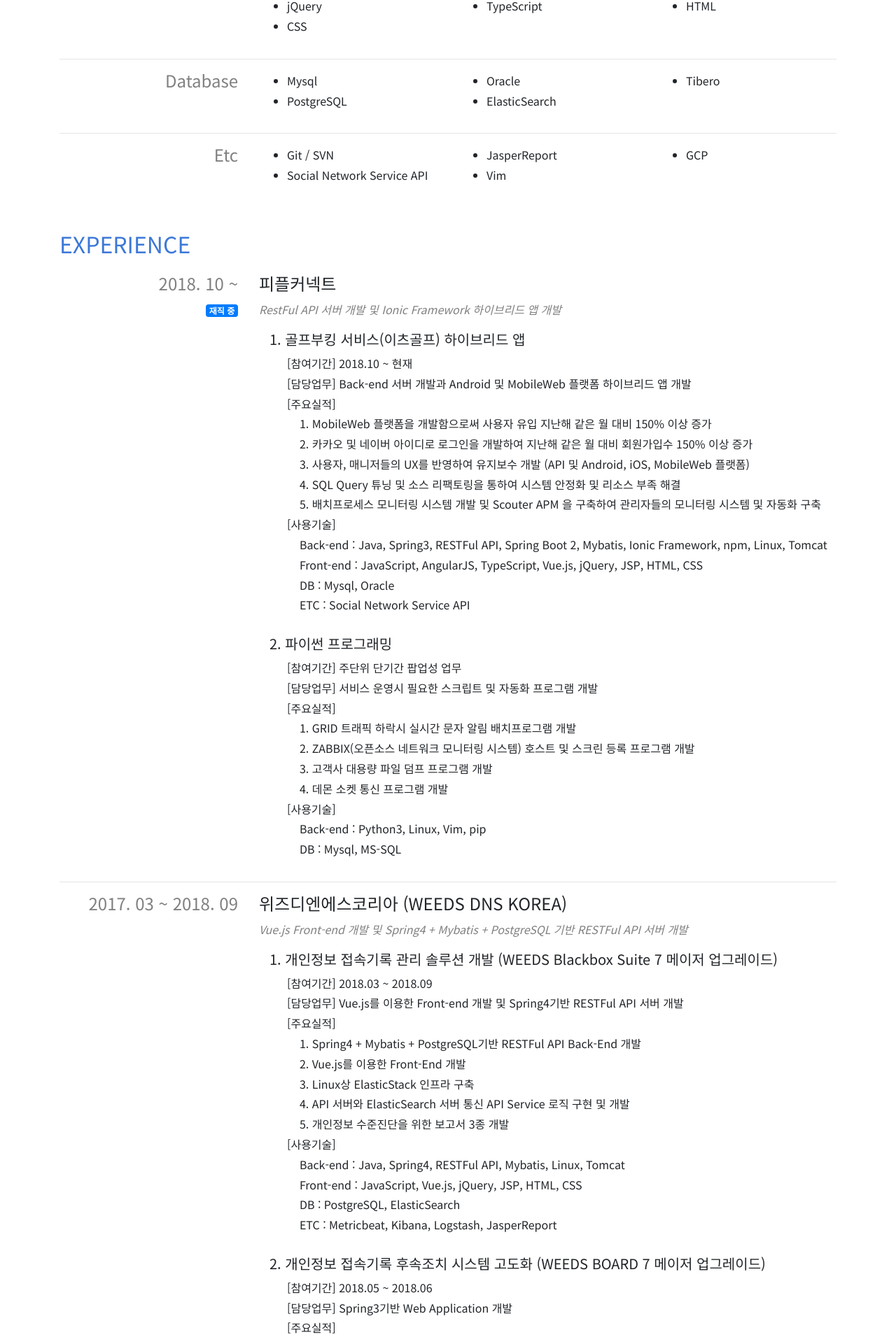
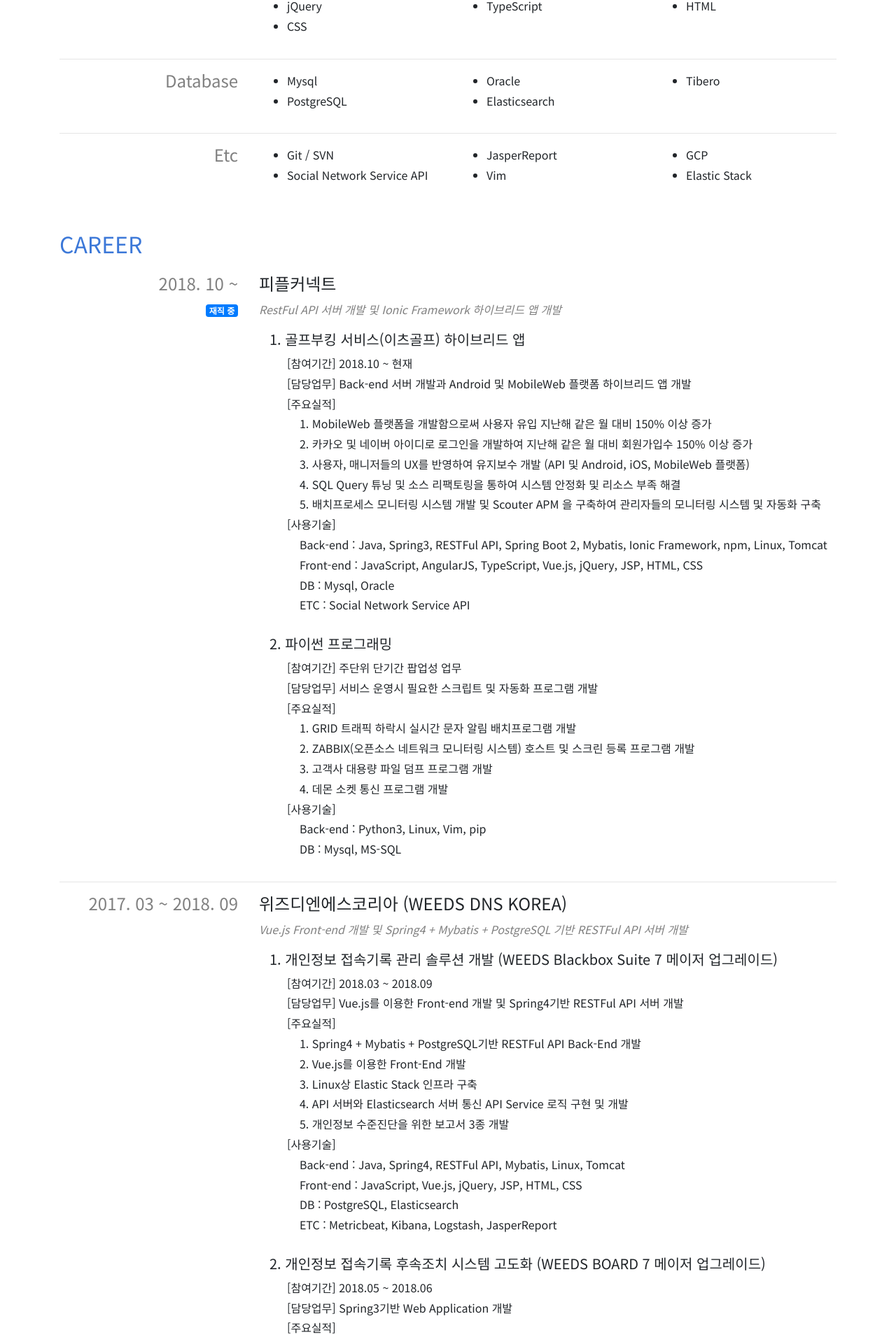
Before and after one commit to rldjqv/resume, a plain HTML site: page index.html in a window 1280 px wide. Shown: the part 957-2865 px from the top of the page at 70% size. Drawn offline with nearby package versions, Linux system fonts and the light colour scheme.

Commit message:
2019.06.13

```diff
--- a/index.html
+++ b/index.html
@@ -203,7 +203,7 @@
                 <div class="col">
                   <ul>
                     <li>Oracle</li>
-                    <li>ElasticSearch</li>
+                    <li>Elasticsearch</li>
                   </ul>
                 </div>
                 <div class="col">
@@ -236,6 +236,7 @@
                 <div class="col">
                   <ul>
                     <li>GCP</li>
+                    <li>Elastic Stack</li>
                   </ul>
                 </div>
               </div>
@@ -250,7 +251,7 @@
         <div class="col">
           <div class="row pb-3">
             <div class="col">
-              <h2 class="blue">EXPERIENCE</h2>
+              <h2 class="blue">CAREER</h2>
             </div>
           </div>
           <div class="row">
@@ -324,13 +325,13 @@
                       <div><strong>[주요실적]</strong></div>
                       <div>&nbsp; &nbsp; 1. Spring4 + Mybatis + PostgreSQL기반 RESTFul API Back-End 개발</div>
                       <div>&nbsp; &nbsp; 2.	Vue.js를 이용한 Front-End 개발</div>
-                      <div>&nbsp; &nbsp; 3.	Linux상 ElasticStack 인프라 구축</div>
-                      <div>&nbsp; &nbsp; 4.	API 서버와 ElasticSearch 서버 통신 API Service 로직 구현 및 개발</div>
+                      <div>&nbsp; &nbsp; 3.	Linux상 Elastic Stack 인프라 구축</div>
+                      <div>&nbsp; &nbsp; 4.	API 서버와 Elasticsearch 서버 통신 API Service 로직 구현 및 개발</div>
                       <div>&nbsp; &nbsp; 5.	개인정보 수준진단을 위한 보고서 3종 개발</div>
                       <div><strong>[사용기술]</strong></div>
                       <div><strong>&nbsp; &nbsp; Back-end : Java, Spring4, RESTFul API, Mybatis, Linux, Tomcat</strong></div>
                       <div><strong>&nbsp; &nbsp; Front-end : JavaScript, Vue.js, jQuery, JSP, HTML, CSS</strong></div>
-                      <div><strong>&nbsp; &nbsp; DB : PostgreSQL, ElasticSearch</strong></div>
+                      <div><strong>&nbsp; &nbsp; DB : PostgreSQL, Elasticsearch</strong></div>
                       <div><strong>&nbsp; &nbsp; ETC : Metricbeat, Kibana, Logstash, JasperReport</strong></div>
                       <br/>
                       <h5>2. 개인정보 접속기록 후속조치 시스템 고도화 (WEEDS BOARD 7 메이저 업그레이드)</h5>
@@ -342,7 +343,7 @@
                       <div><strong>[사용기술]</strong></div>
                       <div><strong>&nbsp; &nbsp; Back-end : Java, Spring3, Mybatis, Linux, Tomcat</strong></div>
                       <div><strong>&nbsp; &nbsp; Front-end : JavaScript, jQuery, JSP, HTML, CSS</strong></div>
-                      <div><strong>&nbsp; &nbsp; DB : Mysql, ElasticSearch</strong></div>
+                      <div><strong>&nbsp; &nbsp; DB : Mysql, Elasticsearch</strong></div>
                       <br/>
                       <h5>3. 개인정보 접속기록 관리 솔루션 고도화 (WEEDS Blackbox Suite 6 고도화)</h5>
                       <div><strong>[참여기간]</strong> 2017.09 ~ 2018.02</div>
@@ -381,7 +382,7 @@
               <div class="col">
                 <div class="row">
                   <div class="col-md-3 col-12 text-md-right">
-                    <h4 class="gray">2016.04 ~ 2016.08</h4>
+                    <h4 class="gray">2016.06 ~ 2016.08</h4>
                   </div>
                   <div class="col-md-9 col-12">
                     <h4>비트캠프</h4>
```
